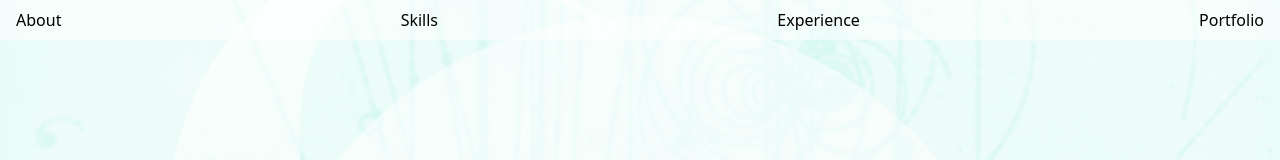
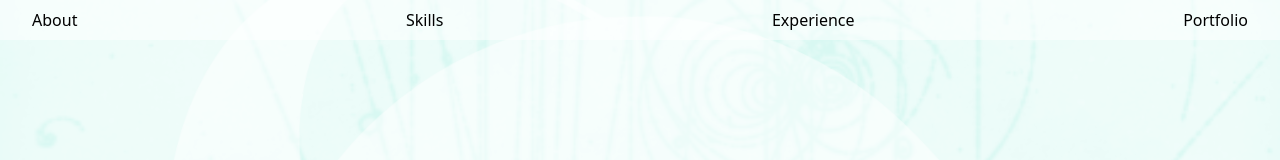
Before and after one commit to strangequarkk/sq_2023, a React (Vite) app in the folder sq-front/: page / in a window 1280 px wide. Shown: the top 160 px of the page. Built offline with nearby package versions, Linux system fonts and the light colour scheme; no server answers; a web font is replaced by a local one.

Commit message:
fixed background slippage issue

```diff
--- a/sq-front/index.html
+++ b/sq-front/index.html
@@ -33,9 +33,9 @@
       }
     </script>
   </head>
-  <body class="h-screen">
+  <body class="h-100">
     <div id="loadBlur" style="backdrop-filter: blur(20px);z-index:100;position:absolute;top:0;bottom:0;left:0;right:0"></div>
-    <div id="root" class="font-sans px-4"></div>
+    <div id="root" class="font-sans"></div>
     <script type="module" src="/src/main.jsx"></script>
   </body>
 </html>
--- a/sq-front/src/App.jsx
+++ b/sq-front/src/App.jsx
@@ -19,10 +19,10 @@ function App() {
   return (
     <>
       <ShiftBG defaultColor={ "#D6F8F1"} />
-      <header className="fixed w-screen left-0 z-10 bg-white/50">
+      <header className="fixed w-screen left-0 z-10 bg-white/50 px-4">
         <Navbar />
       </header>
-      <main>
+      <main className="px-4">
         <SpinningLogo speed={0.5} image={"../src/assets/strange-quark-logo-blackhole-light.svg"} />
       <Routes>
           <Route exact path="/" element={
--- a/sq-front/src/components/ui/ShiftBG.jsx
+++ b/sq-front/src/components/ui/ShiftBG.jsx
@@ -27,7 +27,7 @@ export const ShiftBG = ({ defaultColor }) => {
 
     return (
         <div
-            className="h-screen -z-10 fixed top-0 left-0 bottom-0 right-0 bg-default bg-bubble-trails bg-cover bg-center bg-blend-screen bg-fixed"
+            className="min-h-100 -z-10 fixed top-0 left-0 bottom-0 right-0 bg-default bg-bubble-trails bg-cover bg-center bg-blend-screen"
             style={colorCSS}
         ></div>
     )
```
